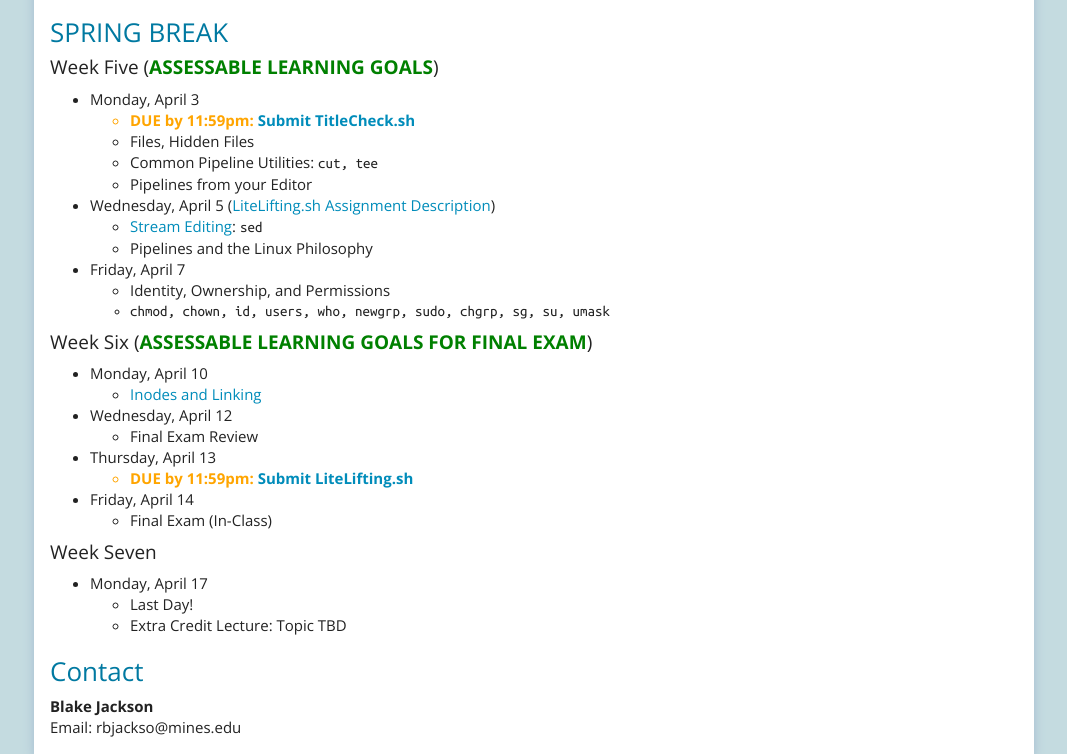
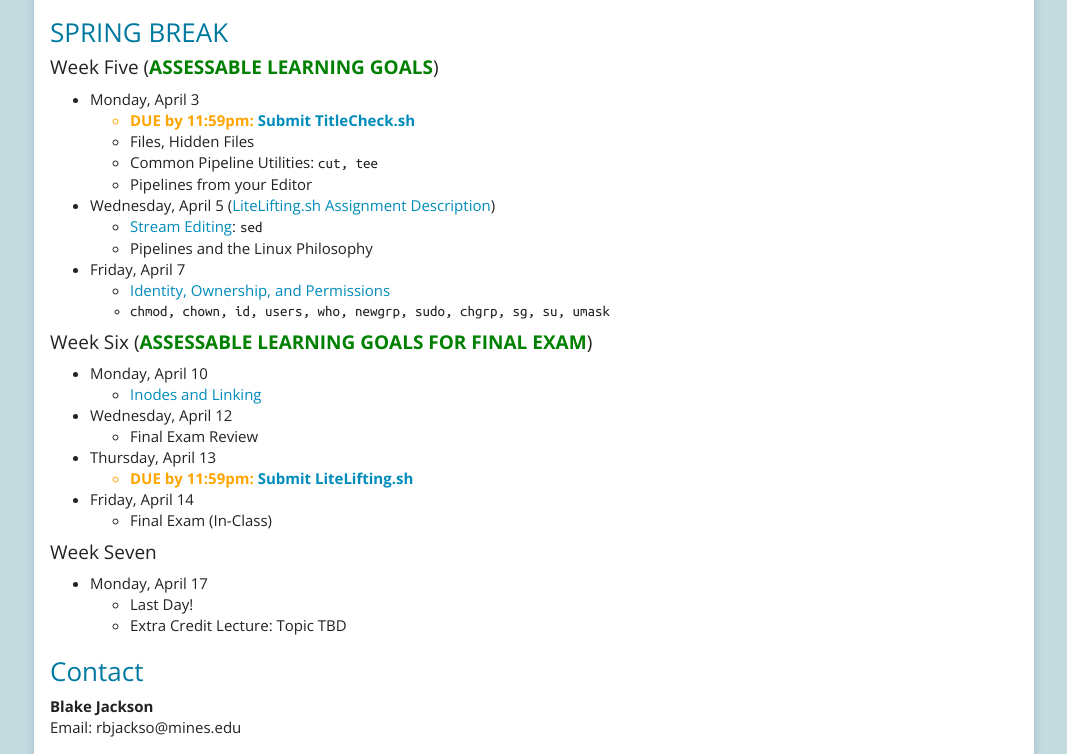
Before and after one commit to b-jackson/b-jackson.github.io, a plain HTML site: page index.html in a window 1280 px wide. Shown: the part 1396-2150 px from the top of the page, without its empty margins (106-1173 px from the left). Drawn offline with nearby package versions, Linux system fonts and the light colour scheme.

Commit message:
permissions

```diff
--- a/index.html
+++ b/index.html
@@ -129,7 +129,7 @@
 			</ul>
 			<li>Friday, April 7</li>
 			<ul>
-				<li>Identity, Ownership, and Permissions</li>
+				<li><a href="permissions.pdf">Identity, Ownership, and Permissions</a></li>
 				<li class="tt">chmod, chown, id, users, who, newgrp, sudo, chgrp, sg, su, umask</li>
 			</ul>
 		</ul>
```
Also changed, not shown: 1 other file.
